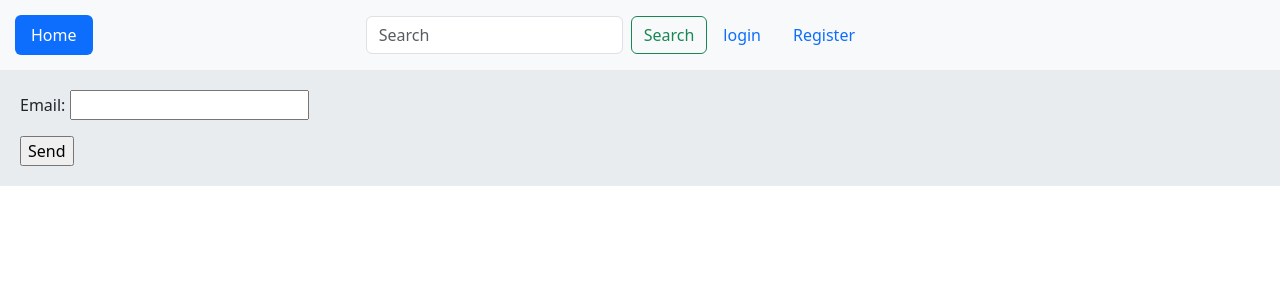
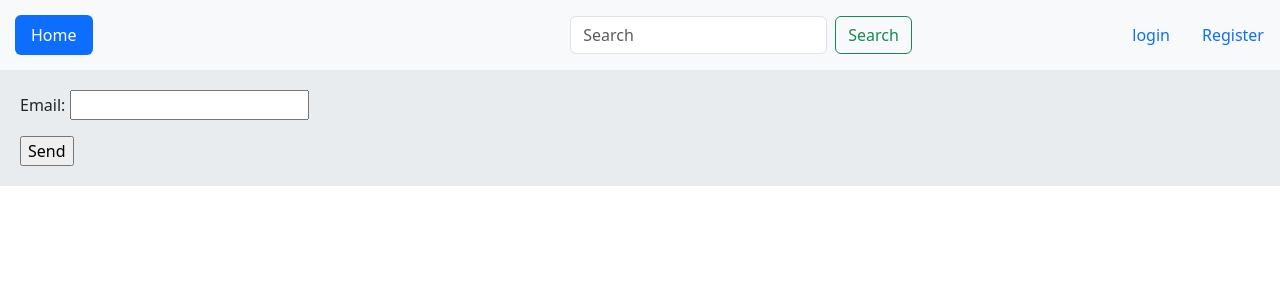
Before and after one commit to 7nimor/social_media, a Django app: page /account/reset/ in a window 1280 px wide. Shown: the top 300 px of the page. Run offline with Django 4.2, Linux system fonts and the light colour scheme.

Commit message:
update nav

```diff
--- a/static/style.css
+++ b/static/style.css
@@ -181,8 +181,14 @@ section .content .root {
     padding-right: 15px;
     padding-left: 15px;
 }
-header {
+.header {
     display: flex;
     justify-content: space-around;
     align-items: center;
 }
+
+.navbar {
+    display: flex;
+    justify-content: space-between;
+    align-items: center;
+}
--- a/templates/inc/navbar.html
+++ b/templates/inc/navbar.html
@@ -23,11 +23,11 @@
 
     {% else %}
         <ul class="nav justify-content-end">
-            <li class="nav-item">
+            <li class="nav justify-content-end">
                 <a class="nav-link active" aria-current="page"
                    href="{% url 'account:login' %}">login</a>
             </li>
-            <li class="nav-item">
+            <li class="nav justify-content-end">
                 <a class="nav-link" aria-current="page"
                    href="{% url 'account:register' %}">Register</a>
             </li>
```
Also changed, not shown: db.sqlite3.
